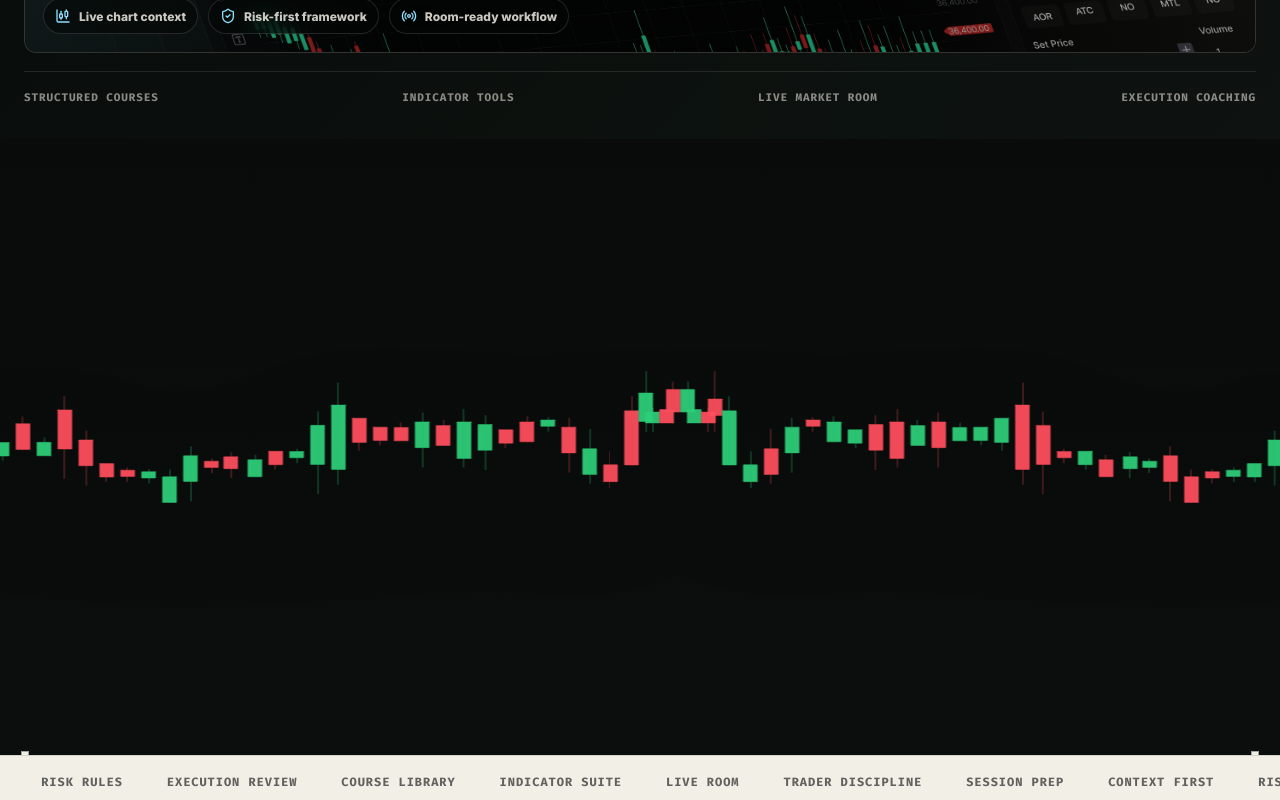
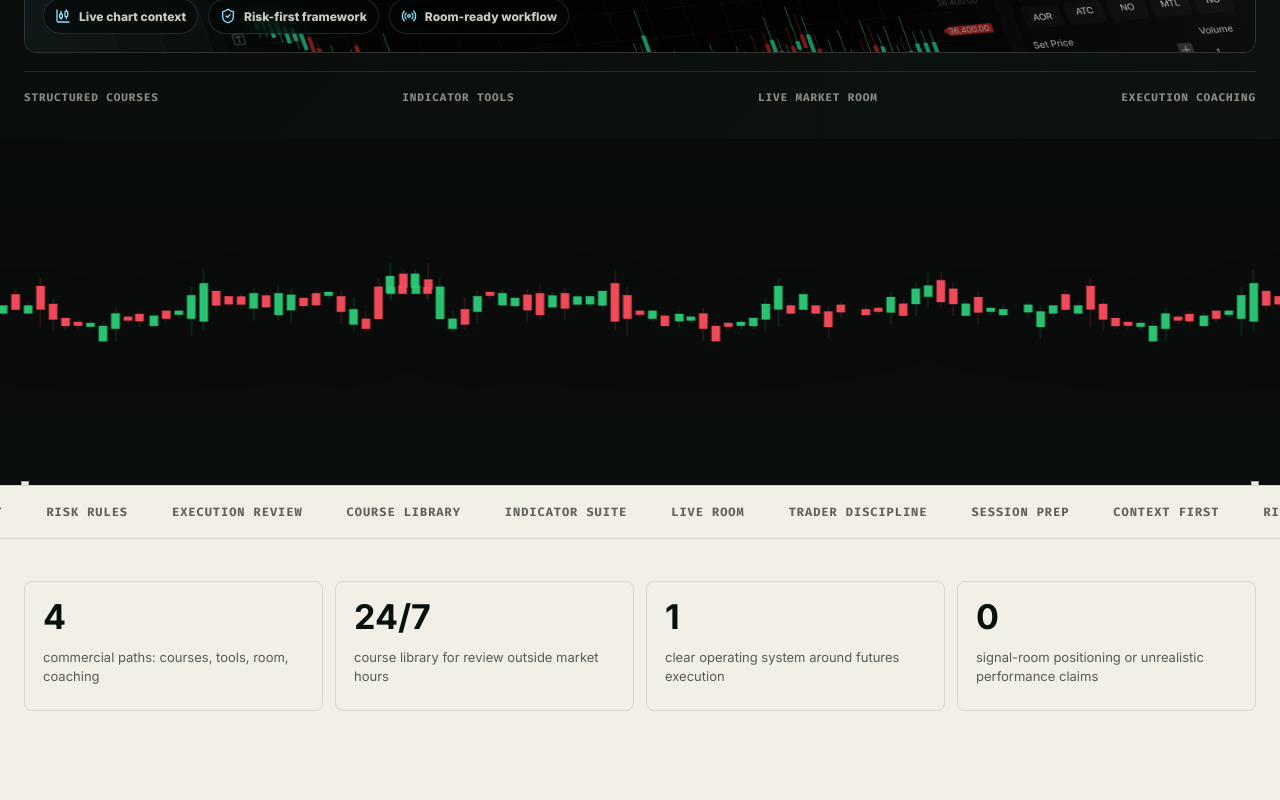
Before and after one commit to CodoWIzard/xentro-trading-template-clone, a Next.js app: page / in a window 1280 px wide. Shown: the part 1060-1860 px from the top of the page. Built offline with nearby package versions, Linux system fonts and the light colour scheme.

Commit message:
Compress marquee section height

```diff
--- a/app/globals.css
+++ b/app/globals.css
@@ -1964,7 +1964,7 @@ select {
 .section_h-marquee {
   position: relative;
   overflow: hidden;
-  padding: 38px 0 0;
+  padding: 8px 0 0;
   background: transparent;
   box-shadow: none;
   clip-path: inset(0 -100vmax);
@@ -1974,7 +1974,7 @@ select {
   position: relative;
   overflow: hidden;
   width: 100%;
-  min-height: clamp(220px, 28vw, 410px);
+  min-height: clamp(116px, 15vw, 218px);
 }
 
 .h-marquee_track {
@@ -1993,13 +1993,13 @@ select {
 .h-marquee_item {
   display: block;
   flex: 0 0 auto;
-  width: clamp(620px, 72vw, 1120px);
+  width: clamp(360px, 43vw, 660px);
   aspect-ratio: 1.72 / 1;
   background-repeat: no-repeat;
   background-position: center;
   background-size: contain;
   opacity: 0.94;
-  filter: drop-shadow(0 34px 70px rgba(0, 0, 0, 0.28));
+  filter: drop-shadow(0 18px 42px rgba(0, 0, 0, 0.2));
 }
 
 .h-marquee_item.is-n {
@@ -2007,7 +2007,7 @@ select {
 }
 
 .h-marquee_item.is-r {
-  margin-left: clamp(-120px, -7vw, -64px);
+  margin-left: clamp(-72px, -4vw, -34px);
   background-image: url("/primora/home-marquee-r.svg");
 }
 
@@ -2021,7 +2021,7 @@ select {
 
 .section-border_wrap {
   position: relative;
-  height: 42px;
+  height: 18px;
 }
 
 .section-border_bg {
```
